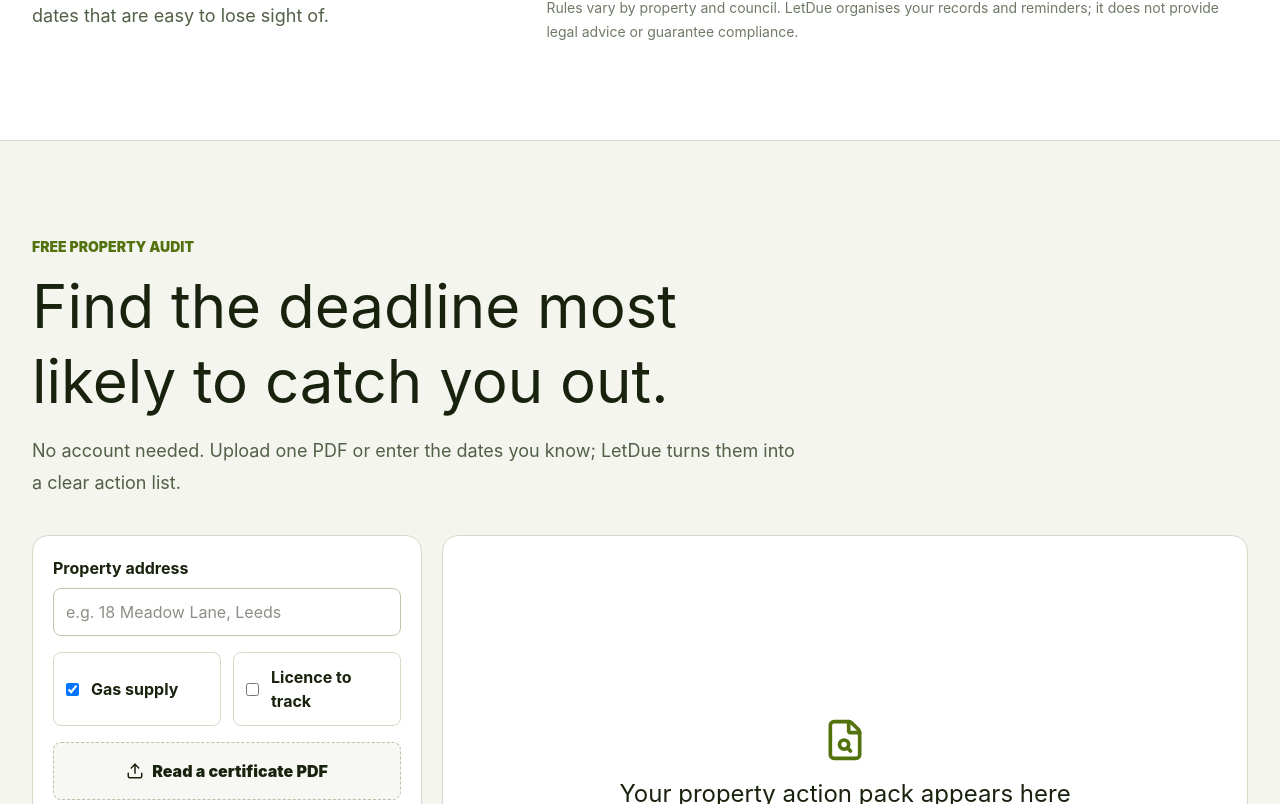
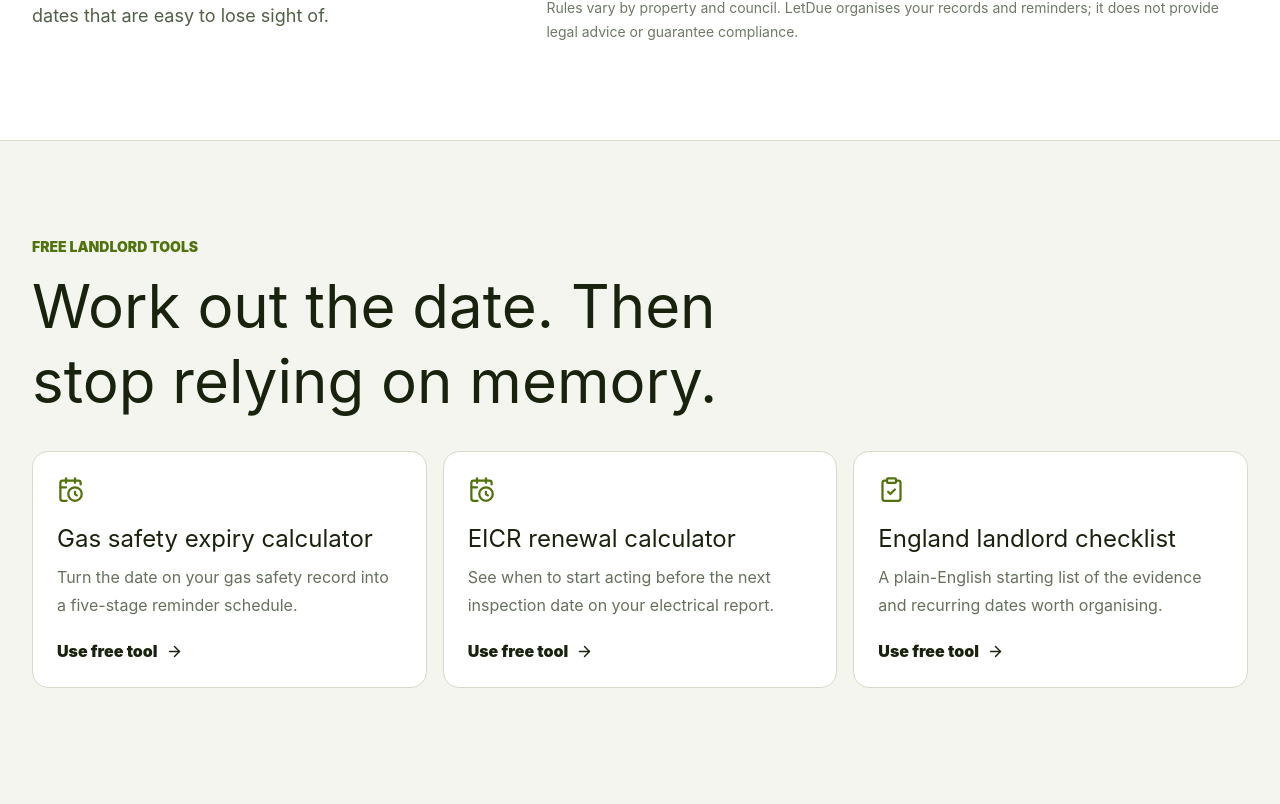
Before and after one commit to ptekspy/Money-Maker, a Next.js app in the folder apps/certcue/: page / in a window 1280 px wide. Shown: the part 1716-2520 px from the top of the page. Built offline with nearby package versions, Linux system fonts and the light colour scheme.

Commit message:
Add LetDue organic acquisition loop

```diff
--- a/apps/certcue/app/page.tsx
+++ b/apps/certcue/app/page.tsx
@@ -1,7 +1,9 @@
 import {
   ArrowRight,
   BellRing,
+  CalendarClock,
   Check,
+  ClipboardCheck,
   FileCheck2,
   ScanLine,
 } from "lucide-react";
@@ -34,6 +36,7 @@ export default function HomePage() {
         </a>
         <nav className="hidden gap-6 font-bold text-[#5e6b55] text-sm md:flex">
           <a href="#how">How it works</a>
+          <a href="#tools">Free tools</a>
           <a href="#audit">Free audit</a>
           <a href="#pricing">Pricing</a>
         </nav>
@@ -66,7 +69,7 @@ export default function HomePage() {
                 Run a free property audit <ArrowRight size={18} />
               </a>
               <p className="mt-3 text-[#6e7967] text-sm">
-                No account · No card · England beta
+                No account Â· No card Â· England beta
               </p>
             </div>
             <div className="rounded-3xl bg-[#18220d] p-5 text-white shadow-2xl">
@@ -105,7 +108,7 @@ export default function HomePage() {
                 <BellRing className="mb-2" size={20} />
                 <strong>Next reminder scheduled</strong>
                 <p className="mt-1 text-[#cbd8c2] text-sm">
-                  Gas safety · 30-day warning
+                  Gas safety Â· 30-day warning
                 </p>
               </div>
             </div>
@@ -186,6 +189,56 @@ export default function HomePage() {
             </div>
           </div>
         </section>
+        <section
+          id="tools"
+          className="mx-auto max-w-7xl px-4 py-16 md:px-8 md:py-24"
+        >
+          <div className="max-w-3xl">
+            <p className="font-black text-[#52720d] text-sm uppercase">
+              Free landlord tools
+            </p>
+            <h2 className="mt-3 text-4xl leading-tight md:text-6xl">
+              Work out the date. Then stop relying on memory.
+            </h2>
+          </div>
+          <div className="mt-8 grid gap-4 md:grid-cols-3">
+            {[
+              {
+                icon: CalendarClock,
+                title: "Gas safety expiry calculator",
+                text: "Turn the date on your gas safety record into a five-stage reminder schedule.",
+                href: "/tools/gas-safety-certificate-expiry-calculator",
+              },
+              {
+                icon: CalendarClock,
+                title: "EICR renewal calculator",
+                text: "See when to start acting before the next inspection date on your electrical report.",
+                href: "/tools/eicr-renewal-calculator",
+              },
+              {
+                icon: ClipboardCheck,
+                title: "England landlord checklist",
+                text: "A plain-English starting list of the evidence and recurring dates worth organising.",
+                href: "/guides/landlord-compliance-checklist-england",
+              },
+            ].map(({ icon: Icon, title, text, href }) => (
+              <a
+                className="group rounded-2xl border border-[#d5dbc9] bg-white p-6 transition hover:-translate-y-1 hover:border-[#8da456] hover:shadow-lg"
+                href={href}
+                key={title}
+              >
+                <Icon className="text-[#52720d]" size={27} />
+                <h3 className="mt-5 text-2xl group-hover:text-[#52720d]">
+                  {title}
+                </h3>
+                <p className="mt-2 text-[#65715d] leading-7">{text}</p>
+                <span className="mt-5 inline-flex items-center gap-2 font-black">
+                  Use free tool <ArrowRight size={17} />
+                </span>
+              </a>
+            ))}
+          </div>
+        </section>
         <ComplianceAudit />
         <section
           id="pricing"
@@ -201,12 +254,12 @@ export default function HomePage() {
               </h2>
               <p className="mt-5 max-w-2xl text-[#cbd4c5] text-lg leading-8">
                 Monitor up to three properties, store every certificate, and
-                receive every reminder for £29 a year while the founding plan is
+                receive every reminder for Â£29 a year while the founding plan is
                 available.
               </p>
             </div>
             <div className="rounded-2xl bg-white p-6 text-[#18220d]">
-              <strong className="text-5xl">£29</strong>
+              <strong className="text-5xl">Â£29</strong>
               <span className="font-bold text-[#65715d]"> / year</span>
               <ul className="mt-6 grid gap-3">
                 {[
@@ -234,7 +287,7 @@ export default function HomePage() {
       </main>
       <footer className="flex flex-wrap justify-between gap-4 border-[#d5dbc9] border-t px-4 py-7 font-bold text-[#687260] text-sm md:px-8">
         <span className="text-[#18220d]">LetDue</span>
-        <span>Compliance information, not legal advice · England beta</span>
+        <span>Compliance information, not legal advice Â· England beta</span>
         <span className="flex gap-4">
           <a href="/privacy">Privacy</a>
           <a href="/terms">Terms</a>
```
